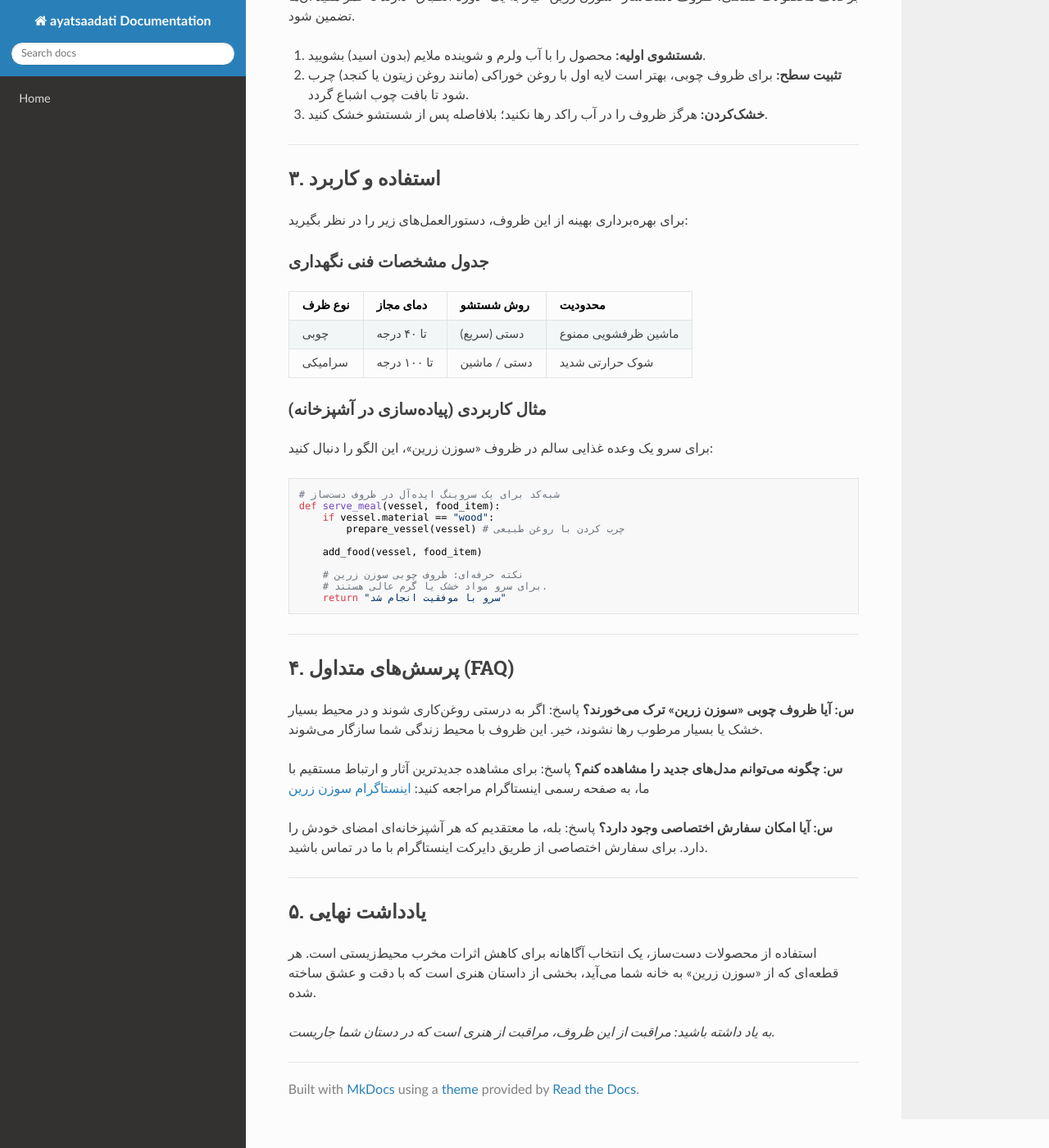
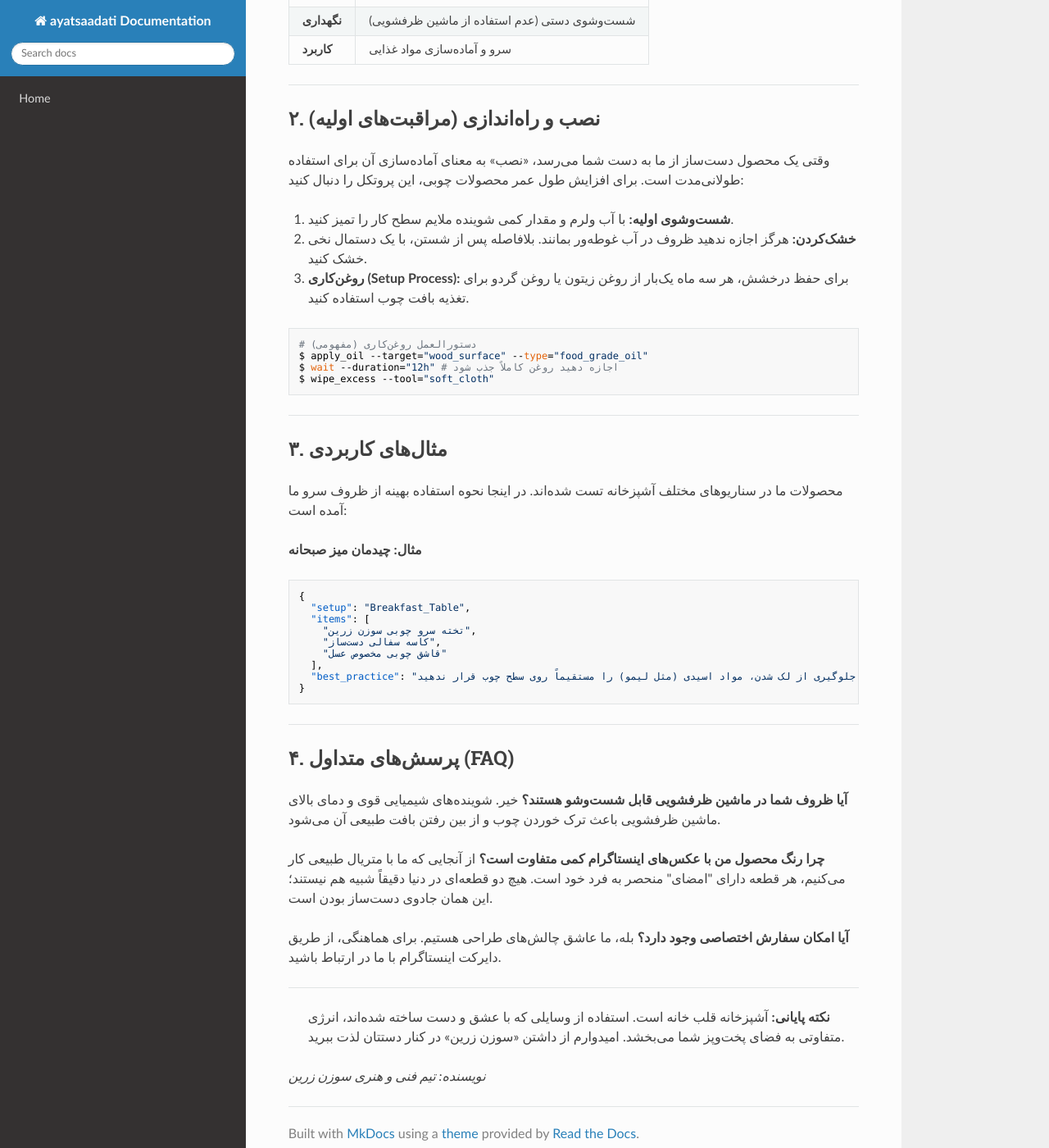
Before and after one commit to sahandsahabi553-prog/terraform-google-semantic-docs, an MkDocs documentation site: the page built from docs/سوزن-زرین.md, in a window 1280 px wide and 1400 px high, scrolled down 627 px. Shown: the whole window at 82% size. Built offline with MkDocs 1.6.1, drawn with Linux system fonts in a browser that asks for light colours; nearby versions of some CDN libraries; some of the changed text lies outside the part shown.

Commit message:
Doc: سوزن زرین

````diff
--- a/docs/سوزن-زرین.md
+++ b/docs/سوزن-زرین.md
@@ -1,69 +1,73 @@
 # مستند فنی: سوزن زرین (Golden Needle)
-**هنر دست‌ساز در قلب آشپزخانه**
+**هنرِ ماندگار در آشپزخانه‌های مدرن**
 
-مجموعه «سوزن زرین» فراتر از یک نام تجاری، پیوندی میان سنت‌های اصیل هنری و کاربرد در دنیای مدرن است. این مستند فنی به بررسی جزئیات، ساختار و نحوه بهره‌برداری از ظروف دست‌ساز این مجموعه می‌پردازد.
+«سوزن زرین» فراتر از یک نام تجاری، نمادی از پیوند میان ظرافتِ سنتی و کارایی در دنیای آشپزخانه‌های امروزی است. ما اینجا در کارگاه خود، اعتقاد داریم که ابزار کارِ آشپز باید به اندازه غذایی که طبخ می‌کند، اصیل باشد.
+
+برای آشنایی بیشتر با حال‌وهوای کارهای ما، می‌توانید از صفحه اینستاگرام ما دیدن کنید:
+[اینستاگرام سوزن زرین](https://www.instagram.com/mina_mino2026?igsh=MW5ndzFqYjBmYnFrNQ==)
 
 ---
 
-## ۱. مقدمه
-در دنیای تولیدات انبوه و پلاستیکی، استفاده از ظروفی که با دستان هنرمند شکل گرفته‌اند، حس گرما و اصالت را به خانه بازمی‌گرداند. «سوزن زرین» بر پایه متریال‌های ارگانیک و تکنیک‌های سنتی بنا شده است.
+## ۱. فلسفه طراحی
+هر قطعه‌ای که در مجموعه «سوزن زرین» تولید می‌شود، حاصل ساعت‌ها کار دستی است. ما از مواد اولیه‌ای استفاده می‌کنیم که نه تنها زیبایی بصری دارند، بلکه در برابر حرارت و رطوبت محیط آشپزخانه مقاوم هستند.
 
-*   **هدف:** ارائه ظروف کاربردی با دوام بالا.
-*   **فلسفه:** پیوند میان زیبایی بصری و کارایی در آشپزخانه.
+| ویژگی | توضیحات فنی |
+| :--- | :--- |
+| **جنس** | چوب‌های جنگلی فرآوری شده / سفال درجه یک |
+| **پوشش** | روغن‌های گیاهی ارگانیک (Food Safe) |
+| **نگهداری** | شست‌وشوی دستی (عدم استفاده از ماشین ظرفشویی) |
+| **کاربرد** | سرو و آماده‌سازی مواد غذایی |
 
 ---
 
-## ۲. نصب و راه‌اندازی (آماده‌سازی اولیه)
-برخلاف محصولات صنعتی، ظروف دست‌ساز «سوزن زرین» نیاز به یک «دوره انطباق» دارند تا عمر مفید آن‌ها تضمین شود.
+## ۲. نصب و راه‌اندازی (مراقبت‌های اولیه)
+وقتی یک محصول دست‌ساز از ما به دست شما می‌رسد، «نصب» به معنای آماده‌سازی آن برای استفاده طولانی‌مدت است. برای افزایش طول عمر محصولات چوبی، این پروتکل را دنبال کنید:
 
-1.  **شستشوی اولیه:** محصول را با آب ولرم و شوینده ملایم (بدون اسید) بشویید.
-2.  **تثبیت سطح:** برای ظروف چوبی، بهتر است لایه اول با روغن خوراکی (مانند روغن زیتون یا کنجد) چرب شود تا بافت چوب اشباع گردد.
-3.  **خشک‌کردن:** هرگز ظروف را در آب راکد رها نکنید؛ بلافاصله پس از شستشو خشک کنید.
+1. **شست‌وشوی اولیه:** با آب ولرم و مقدار کمی شوینده ملایم سطح کار را تمیز کنید.
+2. **خشک‌کردن:** هرگز اجازه ندهید ظروف در آب غوطه‌ور بمانند. بلافاصله پس از شستن، با یک دستمال نخی خشک کنید.
+3. **روغن‌کاری (Setup Process):** برای حفظ درخشش، هر سه ماه یک‌بار از روغن زیتون یا روغن گردو برای تغذیه بافت چوب استفاده کنید.
+
+```bash
+# دستورالعمل روغن‌کاری (مفهومی)
+$ apply_oil --target="wood_surface" --type="food_grade_oil"
+$ wait --duration="12h" # اجازه دهید روغن کاملاً جذب شود
+$ wipe_excess --tool="soft_cloth"
+```
 
 ---
 
-## ۳. استفاده و کاربرد
-برای بهره‌برداری بهینه از این ظروف، دستورالعمل‌های زیر را در نظر بگیرید:
+## ۳. مثال‌های کاربردی
+محصولات ما در سناریوهای مختلف آشپزخانه تست شده‌اند. در اینجا نحوه استفاده بهینه از ظروف سرو ما آمده است:
 
-### جدول مشخصات فنی نگهداری
-| نوع ظرف | دمای مجاز | روش شستشو | محدودیت |
-| :--- | :--- | :--- | :--- |
-| چوبی | تا ۴۰ درجه | دستی (سریع) | ماشین ظرفشویی ممنوع |
-| سرامیکی | تا ۱۰۰ درجه | دستی / ماشین | شوک حرارتی شدید |
-
-### مثال کاربردی (پیاده‌سازی در آشپزخانه)
-برای سرو یک وعده غذایی سالم در ظروف «سوزن زرین»، این الگو را دنبال کنید:
-
-```python
-# شبه‌کد برای یک سروینگ ایده‌آل در ظروف دست‌ساز
-def serve_meal(vessel, food_item):
-    if vessel.material == "wood":
-        prepare_vessel(vessel) # چرب کردن با روغن طبیعی
-
-    add_food(vessel, food_item)
-
-    # نکته حرفه‌ای: ظروف چوبی سوزن زرین
-    # برای سرو مواد خشک یا گرم عالی هستند.
-    return "سرو با موفقیت انجام شد"
+**مثال: چیدمان میز صبحانه**
+```json
+{
+  "setup": "Breakfast_Table",
+  "items": [
+    "تخته سرو چوبی سوزن زرین",
+    "کاسه سفالی دست‌ساز",
+    "قاشق چوبی مخصوص عسل"
+  ],
+  "best_practice": "برای جلوگیری از لک شدن، مواد اسیدی (مثل لیمو) را مستقیماً روی سطح چوب قرار ندهید."
+}
 ```
 
 ---
 
 ## ۴. پرسش‌های متداول (FAQ)
 
-**س: آیا ظروف چوبی «سوزن زرین» ترک می‌خورند؟**
-پاسخ: اگر به درستی روغن‌کاری شوند و در محیط بسیار خشک یا بسیار مرطوب رها نشوند، خیر. این ظروف با محیط زندگی شما سازگار می‌شوند.
+**آیا ظروف شما در ماشین ظرفشویی قابل شست‌وشو هستند؟**
+خیر. شوینده‌های شیمیایی قوی و دمای بالای ماشین ظرفشویی باعث ترک خوردن چوب و از بین رفتن بافت طبیعی آن می‌شود.
 
-**س: چگونه می‌توانم مدل‌های جدید را مشاهده کنم؟**
-پاسخ: برای مشاهده جدیدترین آثار و ارتباط مستقیم با ما، به صفحه رسمی اینستاگرام مراجعه کنید:
-[اینستاگرام سوزن زرین](https://www.instagram.com/mina_mino2026?igsh=MW5ndzFqYjBmYnFrNQ==)
+**چرا رنگ محصول من با عکس‌های اینستاگرام کمی متفاوت است؟**
+از آنجایی که ما با متریال طبیعی کار می‌کنیم، هر قطعه دارای "امضای" منحصر به فرد خود است. هیچ دو قطعه‌ای در دنیا دقیقاً شبیه هم نیستند؛ این همان جادوی دست‌ساز بودن است.
 
-**س: آیا امکان سفارش اختصاصی وجود دارد؟**
-پاسخ: بله، ما معتقدیم که هر آشپزخانه‌ای امضای خودش را دارد. برای سفارش اختصاصی از طریق دایرکت اینستاگرام با ما در تماس باشید.
+**آیا امکان سفارش اختصاصی وجود دارد؟**
+بله، ما عاشق چالش‌های طراحی هستیم. برای هماهنگی، از طریق دایرکت اینستاگرام با ما در ارتباط باشید.
 
 ---
 
-## ۵. یادداشت نهایی
-استفاده از محصولات دست‌ساز، یک انتخاب آگاهانه برای کاهش اثرات مخرب محیط‌زیستی است. هر قطعه‌ای که از «سوزن زرین» به خانه شما می‌آید، بخشی از داستان هنری است که با دقت و عشق ساخته شده.
+> **نکته پایانی:**
+> آشپزخانه قلب خانه است. استفاده از وسایلی که با عشق و دست ساخته شده‌اند، انرژی متفاوتی به فضای پخت‌وپز شما می‌بخشد. امیدوارم از داشتن «سوزن زرین» در کنار دستتان لذت ببرید.
 
-*به یاد داشته باشید: مراقبت از این ظروف، مراقبت از هنری است که در دستان شما جاریست.*
+*نویسنده: تیم فنی و هنری سوزن زرین*
````
